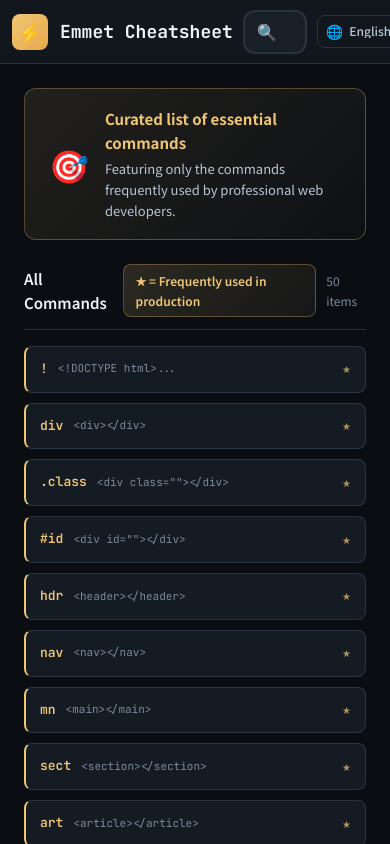
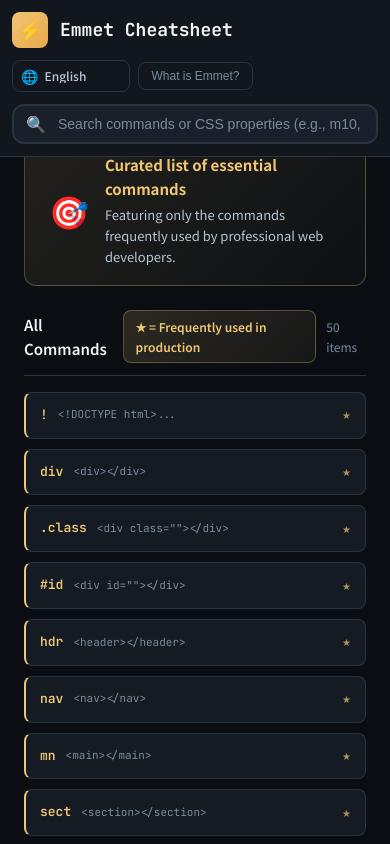
Before and after one commit to ef-1017/zitaan-emmet, a Next.js app: page /en in a window 390 px wide. Shown: the top 844 px of the page. Built offline with nearby package versions, Linux system fonts and the light colour scheme.

Commit message:
fix: mobile layout issues and remove sidebar ads

```diff
--- a/src/app/globals.css
+++ b/src/app/globals.css
@@ -1009,6 +1009,61 @@
   }
 }
 
+@media (max-width: 600px) {
+  .header {
+    height: auto;
+    flex-wrap: wrap;
+    padding: 12px;
+    gap: 12px;
+  }
+
+  .logo {
+    margin-right: auto;
+  }
+
+  .search-container {
+    order: 3;
+    width: 100%;
+    max-width: 100%;
+    min-width: 100%;
+  }
+
+  .header-controls {
+    gap: 8px;
+  }
+
+  .search-input {
+    height: 40px;
+  }
+
+  .app-container {
+    margin-top: 110px; /* Adjusted for taller header */
+    min-height: calc(100vh - 110px);
+  }
+
+  .sidebar {
+    top: 110px; /* Adjust sidebar top as well */
+  }
+
+  .slide-panel {
+    top: 110px;
+    height: calc(100vh - 110px);
+  }
+
+  /* Footer Mobile */
+  .footer {
+    flex-direction: column;
+    gap: 12px;
+    text-align: center;
+    padding: 24px 20px;
+  }
+
+  .footer span {
+    display: block;
+    line-height: 1.5;
+  }
+}
+
 /* ========== Emmet Animation ========== */
 .emmet-animation {
   margin-bottom: 18px;
--- a/src/components/Sidebar.tsx
+++ b/src/components/Sidebar.tsx
@@ -24,14 +24,7 @@
 }: SidebarProps) {
   // const categories = currentTab === 'html' ? htmlCategories : cssCategories;
 
-  React.useEffect(() => {
-    try {
-      // @ts-ignore
-      (window.adsbygoogle = window.adsbygoogle || []).push({});
-    } catch (e) {
-      console.error('AdSense error', e);
-    }
-  }, []);
+
 
 
   return (
@@ -68,16 +61,7 @@
         ))}
       </div>
 
-      {/* AdSense */}
-      <div style={{ marginTop: '2rem' }}>
-        {/* zitaan */}
-        <ins className="adsbygoogle"
-             style={{ display: 'block' }}
-             data-ad-client="ca-pub-4827162128298417"
-             data-ad-slot="6698292719"
-             data-ad-format="auto"
-             data-full-width-responsive="true"></ins>
-      </div>
+
     </aside>
   );
 }
```
